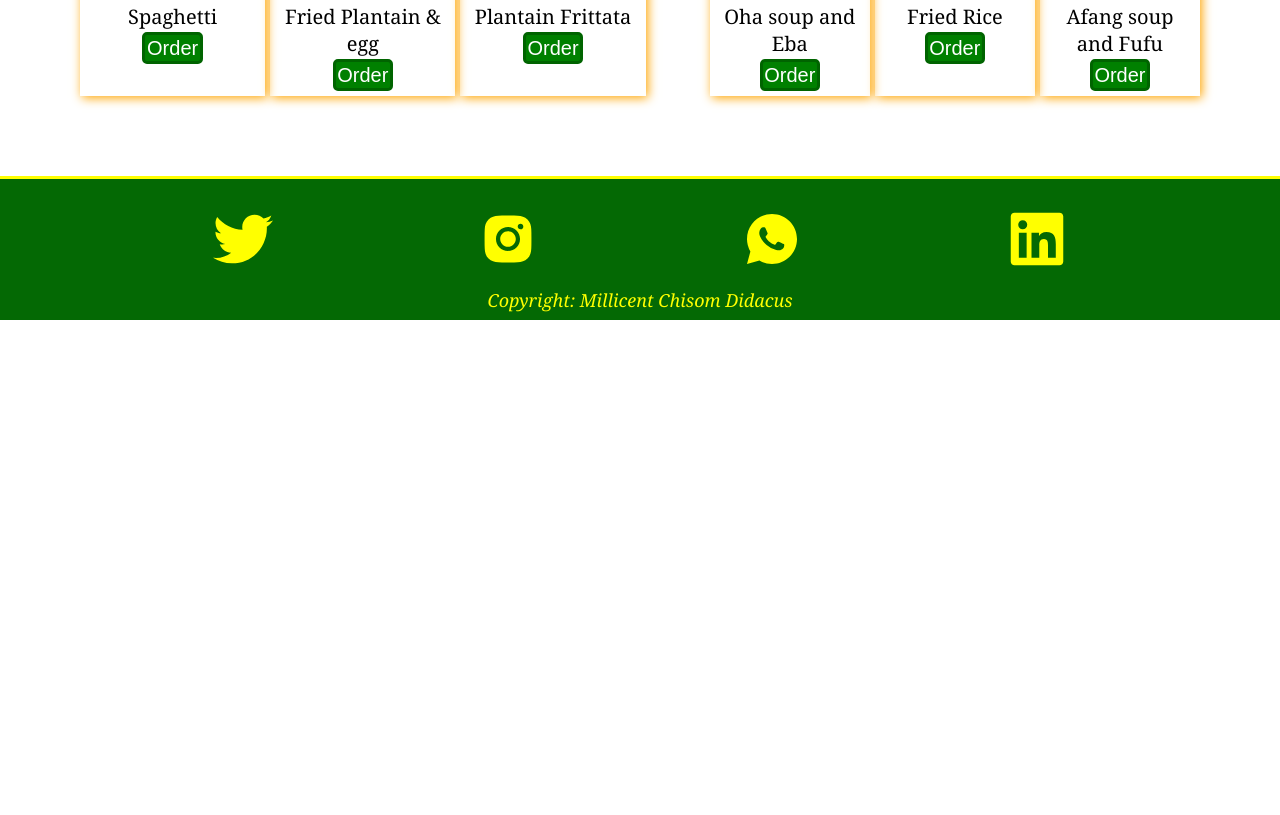
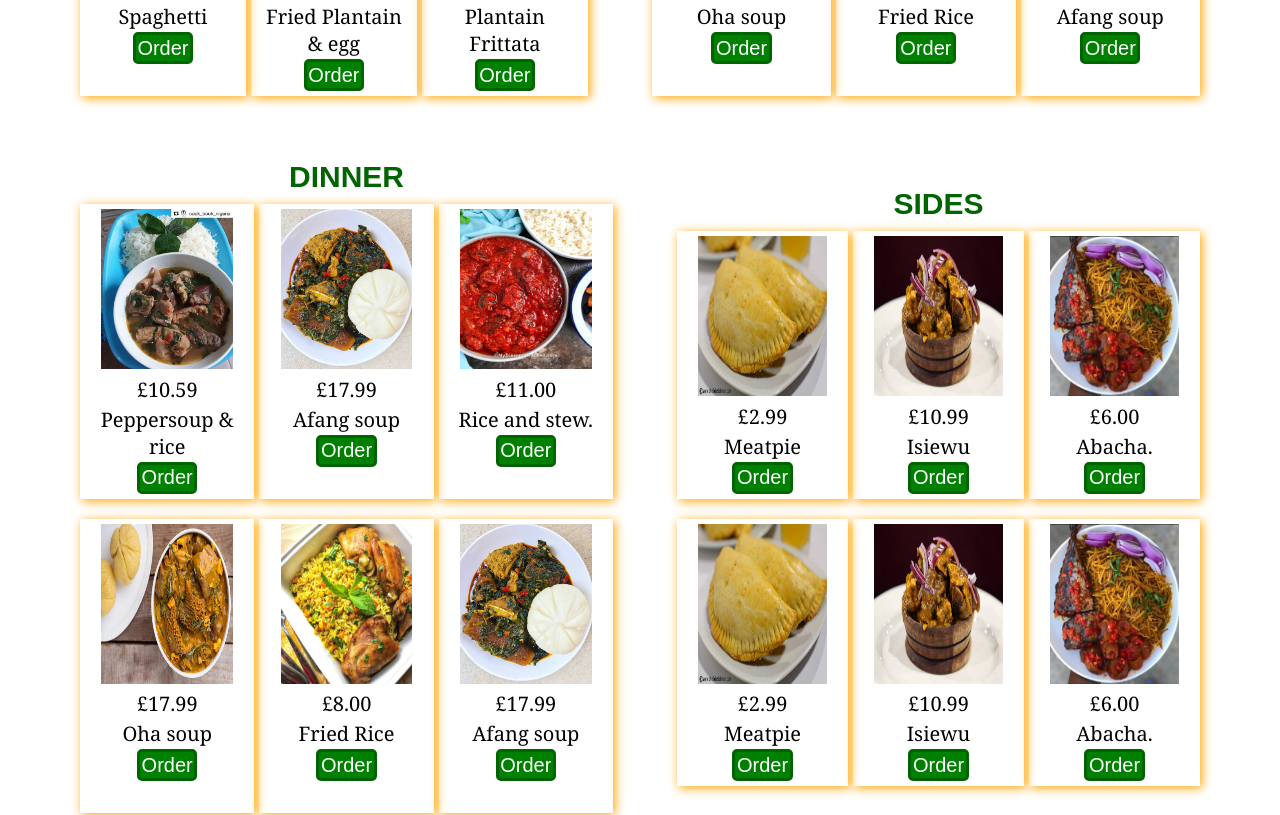
Before and after one commit to Mimi-CENT/CFG-React-Project_April_2023, a React (Create React App) app in the folder kays-delicacies/: page /menu in a window 1280 px wide. Shown: the part 900-1715 px from the top of the page. Before the commit the page ends 1220 px from the top, so only its background shows below. Built offline with nearby package versions, Linux system fonts and the light colour scheme.

Commit message:
Added the dinner and sides section in Menu.js

```diff
--- a/kays-delicacies/src/Components/Menu.js
+++ b/kays-delicacies/src/Components/Menu.js
@@ -23,7 +23,7 @@ const Menu = () => {
           <h3>Breakfast</h3>
           <div className="grid-container">
             <div className="grid-item">
-              <img src='../Images/Menu/Akara and pap.jpg' alt='akara and pap'/>
+              <img src='../Images/Menu/Afang soup.jpg' alt='akara and pap'/>
               <p>£6.00</p>
               <p>Akara and pap</p>
               <button onClick={() => handleOrderClick('Akara and pap')}>Order</button>
@@ -47,7 +47,7 @@ const Menu = () => {
               <button onClick={() => handleOrderClick('Spaghetti')}>Order</button>
             </div>
             <div className="grid-item">
-              <img src='../Images/Menu/Fried Plaintain and Egg.jpg' alt='plantain and egg'/>
+              <img src='../Images/Menu/Akara and pap.jpg' alt='plantain and egg'/>
               <p>£4.59</p>
               <p>Fried Plantain & egg</p>
               <button onClick={() => handleOrderClick('Fried plantain and egg!')}>Order</button>
@@ -68,25 +68,25 @@ const Menu = () => {
             <div className="grid-item">
               <img src='../Images/Menu/Peppersoup.jpg' alt='peppersoup with white rice'/>
               <p>£10.59</p>
-              <p>White rice and Peppersoup</p>
+              <p>Peppersoup & rice</p>
               <button onClick={() => handleOrderClick('White rice and Peppersoup')}>Order</button>
             </div>
             <div className="grid-item">
               <img src='../Images/Menu/Afang soup.jpg' alt='afang soup and fufu'/>
               <p>£17.99</p>
-              <p>Afang soup and Fufu</p>
+              <p>Afang soup</p>
               <button onClick={() => handleOrderClick('Afang soup and Fufu')}>Order</button>
             </div>
             <div className="grid-item">
               <img src='../Images/Menu/White rice and stew.jpeg' alt='White rice and red stew'/>
               <p>£11.00</p>
-              <p>White rice and red stew.</p>
+              <p>Rice and stew.</p>
               <button onClick={() => handleOrderClick('White rice and red stew.')}>Order</button>
             </div>
             <div className="grid-item">
               <img src='../Images/Menu/Oha soup and Eba.jpg' alt='Oha soup and Eba'/>
               <p>£17.99</p>
-              <p>Oha soup and Eba</p>
+              <p>Oha soup</p>
               <button onClick={() => handleOrderClick('Oha soup and Eba')}>Order</button>
             </div>
             <div className="grid-item">
@@ -98,7 +98,7 @@ const Menu = () => {
             <div className="grid-item">
               <img src='../Images/Menu/Afang soup.jpg' alt='afang soup and fufu'/>
               <p>£17.99</p>
-              <p>Afang soup and Fufu</p>
+              <p>Afang soup</p>
               <button onClick={() => handleOrderClick('Afang soup and Fufu')}>Order</button>
             </div>
           </div>
@@ -106,6 +106,93 @@ const Menu = () => {
 
       </div>
 
+      <div className='menu-parent'>
+        {/* DINNER */}
+        <div className='menu-type'>
+          <h3>Dinner</h3>
+          <div className="grid-container">
+            <div className="grid-item">
+              <img src='../Images/Menu/Peppersoup.jpg' alt='peppersoup with white rice'/>
+              <p>£10.59</p>
+              <p>Peppersoup & rice</p>
+              <button onClick={() => handleOrderClick('White rice and Peppersoup')}>Order</button>
+            </div>
+            <div className="grid-item">
+              <img src='../Images/Menu/Afang soup.jpg' alt='afang soup and fufu'/>
+              <p>£17.99</p>
+              <p>Afang soup</p>
+              <button onClick={() => handleOrderClick('Afang soup and Fufu')}>Order</button>
+            </div>
+            <div className="grid-item">
+              <img src='../Images/Menu/White rice and stew.jpeg' alt='White rice and red stew'/>
+              <p>£11.00</p>
+              <p>Rice and stew.</p>
+              <button onClick={() => handleOrderClick('White rice and red stew.')}>Order</button>
+            </div>
+            <div className="grid-item">
+              <img src='../Images/Menu/Oha soup and Eba.jpg' alt='Oha soup and Eba'/>
+              <p>£17.99</p>
+              <p>Oha soup</p>
+              <button onClick={() => handleOrderClick('Oha soup and Eba')}>Order</button>
+            </div>
+            <div className="grid-item">
+              <img src='../Images/Menu/Fried rice.jpg' alt='fried rice'/>
+              <p>£8.00</p>
+              <p>Fried Rice</p>
+              <button onClick={() => handleOrderClick('Fried plantain and egg!')}>Order</button>
+            </div>
+            <div className="grid-item">
+              <img src='../Images/Menu/Afang soup.jpg' alt='afang soup and fufu'/>
+              <p>£17.99</p>
+              <p>Afang soup</p>
+              <button onClick={() => handleOrderClick('Afang soup and Fufu')}>Order</button>
+            </div>
+          </div>
+        </div>
+
+        {/* SIDES */}
+        <div className='menu-type'>
+          <h3>Sides</h3>
+          <div className="grid-container">
+            <div className="grid-item">
+              <img src='../Images/Menu/Meatpie.jpg' alt='Meatpie'/>
+              <p>£2.99</p>
+              <p>Meatpie</p>
+              <button onClick={() => handleOrderClick('Meatpie')}>Order</button>
+            </div>
+            <div className="grid-item">
+              <img src='../Images/Menu/Isi ewu.jpg' alt='Isiewu (Goat head meal)'/>
+              <p>£10.99</p>
+              <p>Isiewu</p>
+              <button onClick={() => handleOrderClick('Afang soup and Fufu')}>Order</button>
+            </div>
+            <div className="grid-item">
+              <img src='../Images/Menu/Abacha.jpeg' alt='Abacha'/>
+              <p>£6.00</p>
+              <p>Abacha.</p>
+              <button onClick={() => handleOrderClick('Abacha')}>Order</button>
+            </div>
+            <div className="grid-item">
+              <img src='../Images/Menu/Meatpie.jpg' alt='Meatpie'/>
+              <p>£2.99</p>
+              <p>Meatpie</p>
+              <button onClick={() => handleOrderClick('Meatpie')}>Order</button>
+            </div>
+            <div className="grid-item">
+              <img src='../Images/Menu/Isi ewu.jpg' alt='Isiewu (Goat head meal)'/>
+              <p>£10.99</p>
+              <p>Isiewu</p>
+              <button onClick={() => handleOrderClick('Afang soup and Fufu')}>Order</button>
+            </div>
+            <div className="grid-item">
+              <img src='../Images/Menu/Abacha.jpeg' alt='Abacha'/>
+              <p>£6.00</p>
+              <p>Abacha.</p>
+              <button onClick={() => handleOrderClick('Abacha')}>Order</button>
+            </div>
+          </div>
+        </div>
+      </div>
 
     </div>
   )
```
